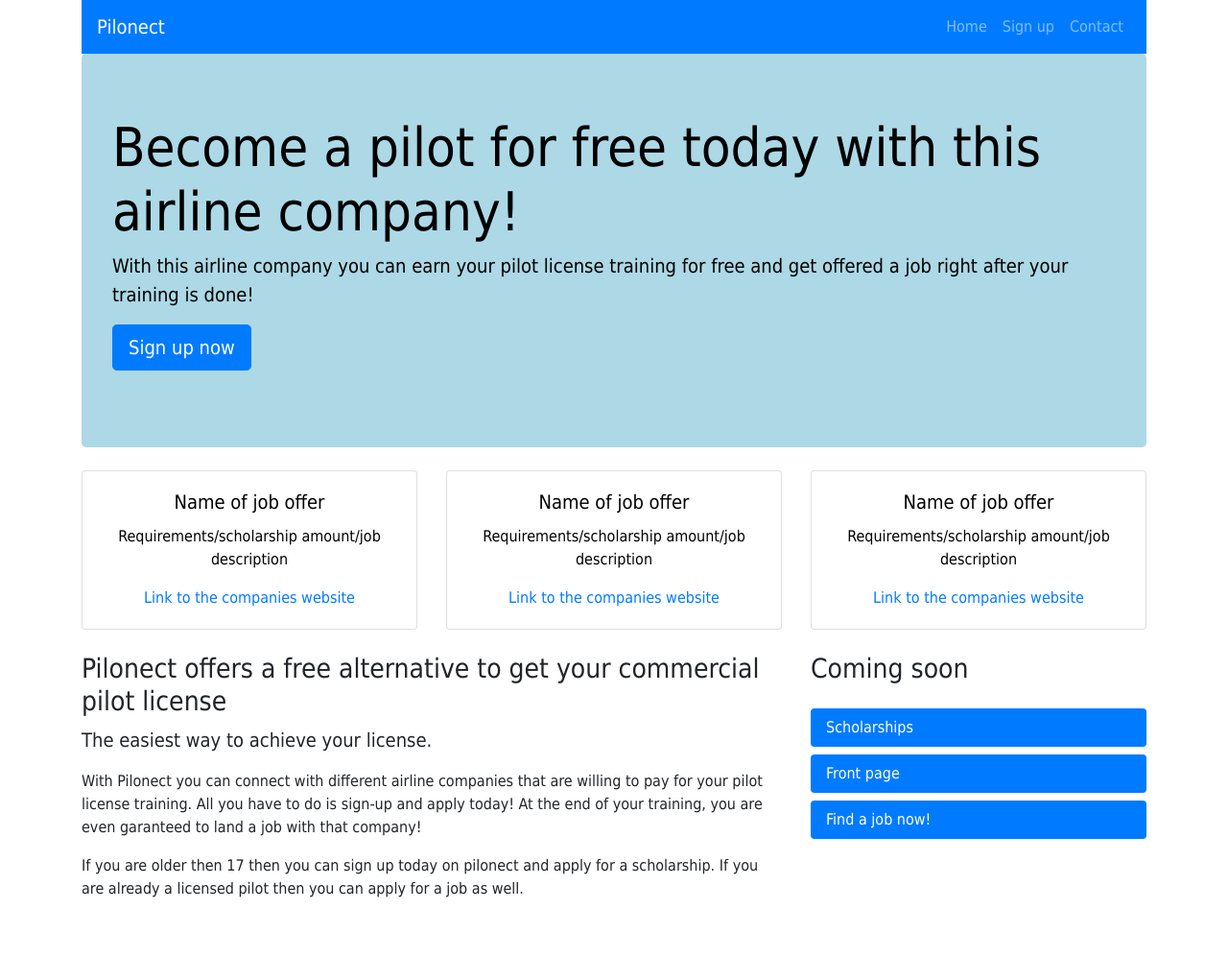
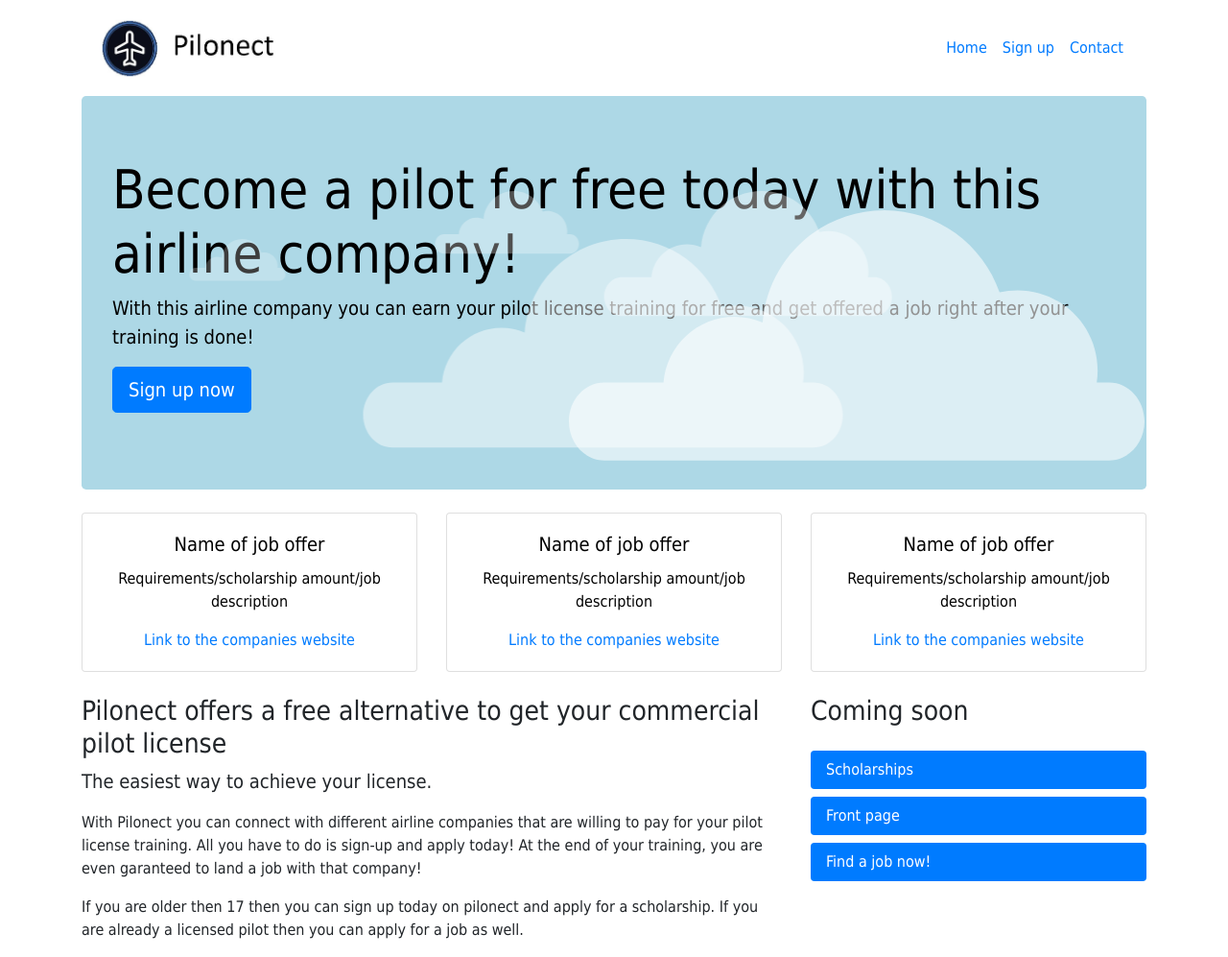
Before and after one commit to Programsoftware/not-programsoftware.github.io, a plain HTML site: page frontpage1.html in a window 1280 px wide. Shown: the whole page at 96% size. Before the commit the page ends 954 px from the top, so only its background shows below. Drawn offline with Linux system fonts and the light colour scheme.

Commit message:
Update frontpage1.html

```diff
--- a/frontpage1.html
+++ b/frontpage1.html
@@ -9,20 +9,24 @@
         <link rel='stylesheet' href="https://maxcdn.bootstrapcdn.com/font-awesome/4.7.0/css/font-awesome.min.css">
         <link rel="stylesheet" href="../css/bootstrap.css">
         <link rel="stylesheet" href="../css/styles.css">
+        <link rel="stylesheet" href="../css/animate.css">
+        <link rel="stylesheet" href="../css/backgroundanimation.css">
     </head>
 
     <body>
 
-       <div class="container">
-                <nav class="navbar navbar-expand-lg navbar-dark bg-primary">
-                <a href="index.html" class="navbar-brand">Pilonect</a>
+       <div class="container fadeIn animated">
+        <nav class="navbar navbar-expand-lg">
+            <a href="index.html" class="navbar-brand">
+                <img src="../img/wlogo.jpg" style="width:200px;">
+            </a>
             <!--Add here -->
             <button class="navbar-toggler" type="button" data-toggle="collapse" data-target="#navbarSupportedContent">
                  <span class="navbar-toggler-icon"></span>
             </button>
             <!--Add here -->
             <div class="collapse navbar-collapse" id="navbarSupportedContent">
-                    <ul class="navbar-nav ml-auto">
+                <ul class="navbar-nav ml-auto text white">
                     <li class="nav-item">
                         <a class="nav-link" href="index.html">Home</a>
                     </li>
@@ -98,6 +102,48 @@
                         </ul>
                 </div>
             </div>
+            <div class="clouds">
+
+                <svg version="1.1" xmlns="http://www.w3.org/2000/svg" xmlns:xlink="http://www.w3.org/1999/xlink" x="0px" y="0px" width="762px"
+                height="331px" viewBox="0 0 762 331" enable-background="new 0 0 762 331" xml:space="preserve" class="cloud big front slowest">
+                <path fill="#FFFFFF" d="M715.394,228h-16.595c0.79-5.219,1.201-10.562,1.201-16c0-58.542-47.458-106-106-106
+                c-8.198,0-16.178,0.932-23.841,2.693C548.279,45.434,488.199,0,417.5,0c-84.827,0-154.374,65.401-160.98,148.529
+                C245.15,143.684,232.639,141,219.5,141c-49.667,0-90.381,38.315-94.204,87H46.607C20.866,228,0,251.058,0,279.5
+                S20.866,331,46.607,331h668.787C741.133,331,762,307.942,762,279.5S741.133,228,715.394,228z"/>
+                </svg>
+                <svg version="1.1" xmlns="http://www.w3.org/2000/svg" xmlns:xlink="http://www.w3.org/1999/xlink" x="0px" y="0px" width="762px"
+                height="331px" viewBox="0 0 762 331" enable-background="new 0 0 762 331" xml:space="preserve" class="cloud distant smaller">
+                <path fill="#FFFFFF" d="M715.394,228h-16.595c0.79-5.219,1.201-10.562,1.201-16c0-58.542-47.458-106-106-106
+                c-8.198,0-16.178,0.932-23.841,2.693C548.279,45.434,488.199,0,417.5,0c-84.827,0-154.374,65.401-160.98,148.529
+                C245.15,143.684,232.639,141,219.5,141c-49.667,0-90.381,38.315-94.204,87H46.607C20.866,228,0,251.058,0,279.5
+                S20.866,331,46.607,331h668.787C741.133,331,762,307.942,762,279.5S741.133,228,715.394,228z"/>
+                </svg>
+
+                <svg version="1.1" xmlns="http://www.w3.org/2000/svg" xmlns:xlink="http://www.w3.org/1999/xlink" x="0px" y="0px" width="762px"
+                height="331px" viewBox="0 0 762 331" enable-background="new 0 0 762 331" xml:space="preserve" class="cloud small slow">
+                <path fill="#FFFFFF" d="M715.394,228h-16.595c0.79-5.219,1.201-10.562,1.201-16c0-58.542-47.458-106-106-106
+                c-8.198,0-16.178,0.932-23.841,2.693C548.279,45.434,488.199,0,417.5,0c-84.827,0-154.374,65.401-160.98,148.529
+                C245.15,143.684,232.639,141,219.5,141c-49.667,0-90.381,38.315-94.204,87H46.607C20.866,228,0,251.058,0,279.5
+                S20.866,331,46.607,331h668.787C741.133,331,762,307.942,762,279.5S741.133,228,715.394,228z"/>
+                </svg>
+
+                <svg version="1.1" xmlns="http://www.w3.org/2000/svg" xmlns:xlink="http://www.w3.org/1999/xlink" x="0px" y="0px" width="762px"
+                height="331px" viewBox="0 0 762 331" enable-background="new 0 0 762 331" xml:space="preserve" class="cloud distant super-slow massive">
+                <path fill="#FFFFFF" d="M715.394,228h-16.595c0.79-5.219,1.201-10.562,1.201-16c0-58.542-47.458-106-106-106
+                c-8.198,0-16.178,0.932-23.841,2.693C548.279,45.434,488.199,0,417.5,0c-84.827,0-154.374,65.401-160.98,148.529
+                C245.15,143.684,232.639,141,219.5,141c-49.667,0-90.381,38.315-94.204,87H46.607C20.866,228,0,251.058,0,279.5
+                S20.866,331,46.607,331h668.787C741.133,331,762,307.942,762,279.5S741.133,228,715.394,228z"/>
+                </svg>
+
+                <svg version="1.1" xmlns="http://www.w3.org/2000/svg" xmlns:xlink="http://www.w3.org/1999/xlink" x="0px" y="0px" width="762px"
+                height="331px" viewBox="0 0 762 331" enable-background="new 0 0 762 331" xml:space="preserve" class="cloud slower">
+                <path fill="#FFFFFF" d="M715.394,228h-16.595c0.79-5.219,1.201-10.562,1.201-16c0-58.542-47.458-106-106-106
+                c-8.198,0-16.178,0.932-23.841,2.693C548.279,45.434,488.199,0,417.5,0c-84.827,0-154.374,65.401-160.98,148.529
+                C245.15,143.684,232.639,141,219.5,141c-49.667,0-90.381,38.315-94.204,87H46.607C20.866,228,0,251.058,0,279.5
+                S20.866,331,46.607,331h668.787C741.133,331,762,307.942,762,279.5S741.133,228,715.394,228z"/>
+                </svg>
+
+                </div>
         </div>
         <script src="../js/jquery.min.js"></script>
         <script src="../js/popper.min.js"></script>
```
Lines whose indentation alone changed are shown as unchanged.
